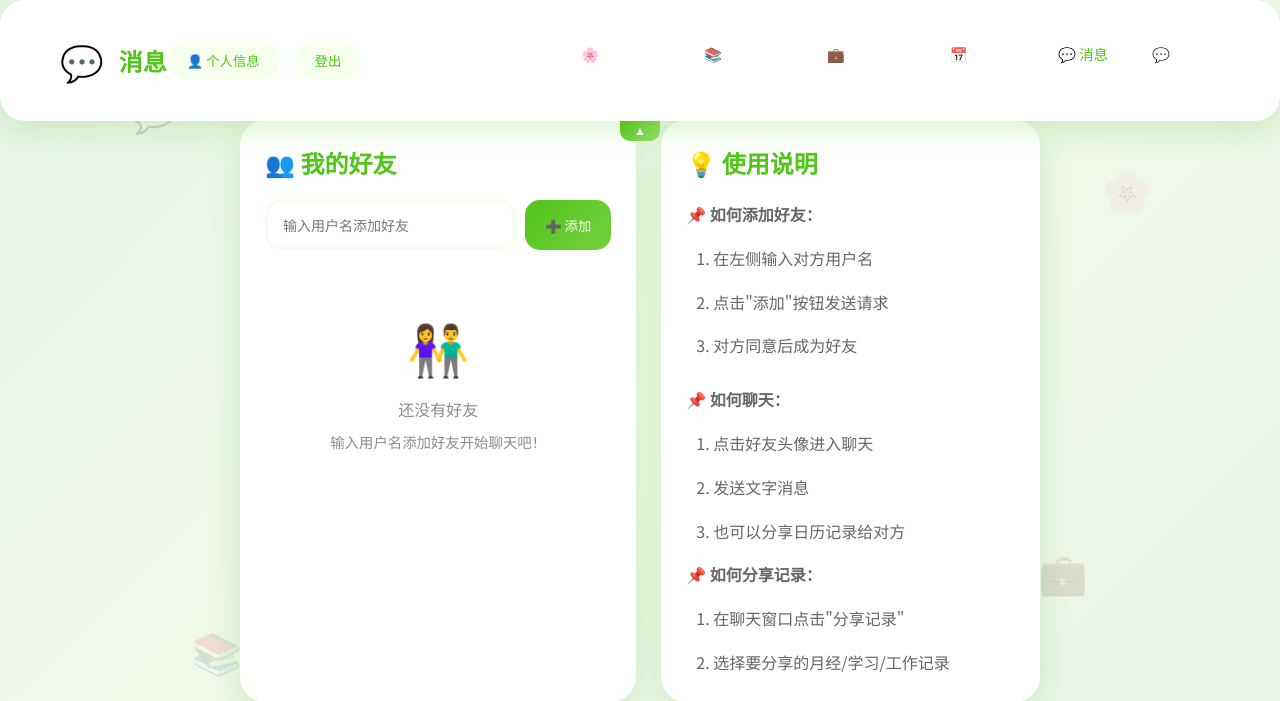
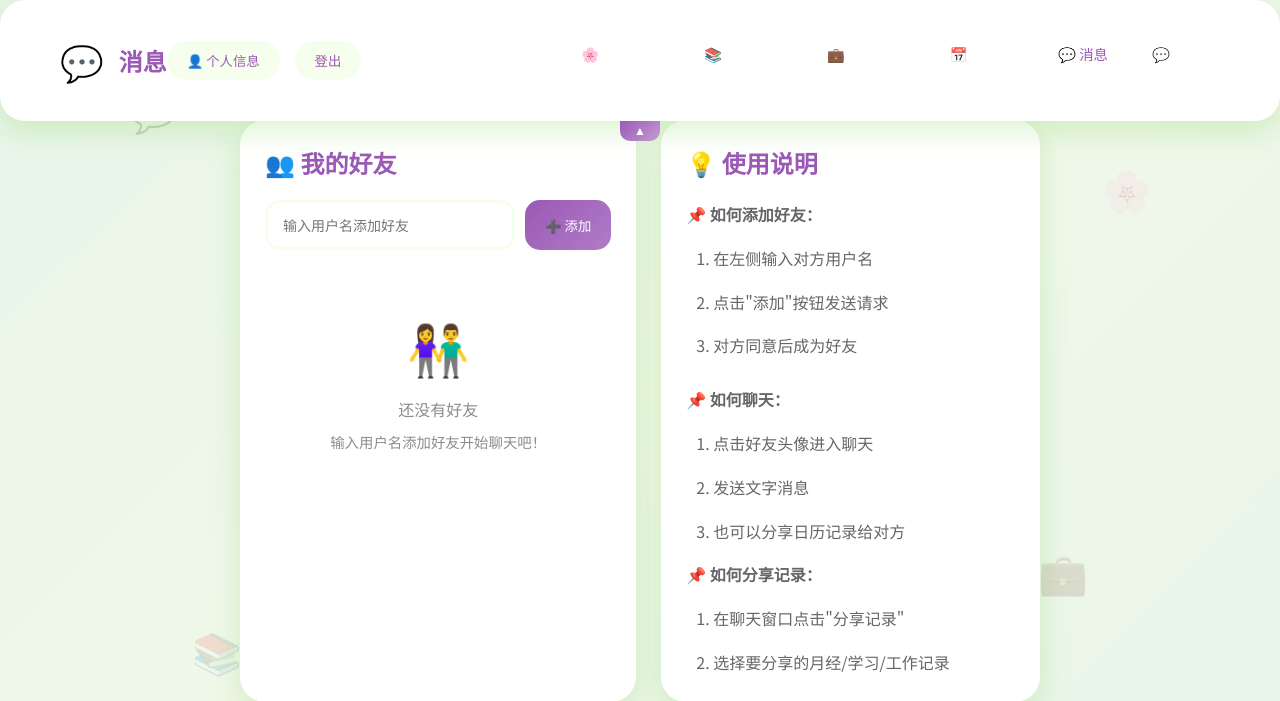
Before and after one commit to yzh189983/menstrual_tracker, a Flask app: page /chat in a window 1280 px wide. Shown: the top 701 px of the page. Run offline with Flask 3, Linux system fonts and the light colour scheme; a user stored in the database is signed in.

Commit message:
修复聊天页面导航栏样式问题，添加月经记录页面导航入口
- 将聊天页面主题色从绿色改为紫色，与其他页面一致
- 在月经记录页面(index.html)添加完整导航栏

```diff
--- a/templates/chat.html
+++ b/templates/chat.html
@@ -27,8 +27,8 @@
             left: 0;
             right: 0;
             z-index: 100;
-            background: linear-gradient(135deg, #52c41a 0%, #95de64 100%);
-            box-shadow: 0 4px 20px rgba(82, 196, 26, 0.4);
+            background: linear-gradient(135deg, #9b59b6 0%, #c39bd3 100%);
+            box-shadow: 0 4px 20px rgba(155, 89, 182, 0.4);
             transition: all 0.3s ease;
             border-radius: 0 0 25px 25px;
         }
@@ -49,7 +49,7 @@
             top: 100%;
             left: 50%;
             transform: translateX(-50%);
-            background: linear-gradient(135deg, #52c41a 0%, #95de64 100%);
+            background: linear-gradient(135deg, #9b59b6 0%, #c39bd3 100%);
             color: white;
             border: none;
             width: 40px;
@@ -96,7 +96,7 @@
 
         .nav-tab.active {
             background: white;
-            color: #52c41a;
+            color: #9b59b6;
         }
 
         .container {
@@ -128,7 +128,7 @@
         }
 
         .header h1 {
-            color: #52c41a;
+            color: #9b59b6;
             font-size: 1.5em;
         }
 
@@ -140,7 +140,7 @@
 
         .btn-logout {
             background: #f6ffed;
-            color: #52c41a;
+            color: #9b59b6;
             border: none;
             padding: 10px 20px;
             border-radius: 20px;
@@ -150,7 +150,7 @@
         }
 
         .btn-logout:hover {
-            background: #52c41a;
+            background: #9b59b6;
             color: white;
         }
 
@@ -174,7 +174,7 @@
         }
 
         .card h2 {
-            color: #52c41a;
+            color: #9b59b6;
             margin-bottom: 20px;
             display: flex;
             align-items: center;
@@ -200,12 +200,12 @@
 
         .add-friend-form input:focus {
             outline: none;
-            border-color: #52c41a;
+            border-color: #9b59b6;
             box-shadow: 0 0 15px rgba(82, 196, 26, 0.3);
         }
 
         .btn-add {
-            background: linear-gradient(135deg, #52c41a, #73d13d);
+            background: linear-gradient(135deg, #9b59b6, #b07cc6);
             color: white;
             border: none;
             padding: 12px 20px;
@@ -244,7 +244,7 @@
         }
 
         .friend-item:hover {
-            background: #d9f7be;
+            background: #f3e5f5;
             transform: translateX(5px);
         }
 
@@ -252,7 +252,7 @@
             width: 50px;
             height: 50px;
             border-radius: 50%;
-            background: linear-gradient(135deg, #52c41a, #95de64);
+            background: linear-gradient(135deg, #9b59b6, #c39bd3);
             display: flex;
             align-items: center;
             justify-content: center;
@@ -309,7 +309,7 @@
         }
 
         .btn-accept {
-            background: #52c41a;
+            background: #9b59b6;
             color: white;
             border: none;
             padding: 6px 15px;
@@ -353,8 +353,8 @@
 
         .flash-success {
             background: #f6ffed;
-            color: #52c41a;
-            border: 1px solid #b7eb8f;
+            color: #9b59b6;
+            border: 1px solid #e1bee7;
         }
 
         .flash-error {
```
Also changed, not shown: templates/chat_room.html (+12 -12 lines), templates/index.html (+11 -0 lines).
